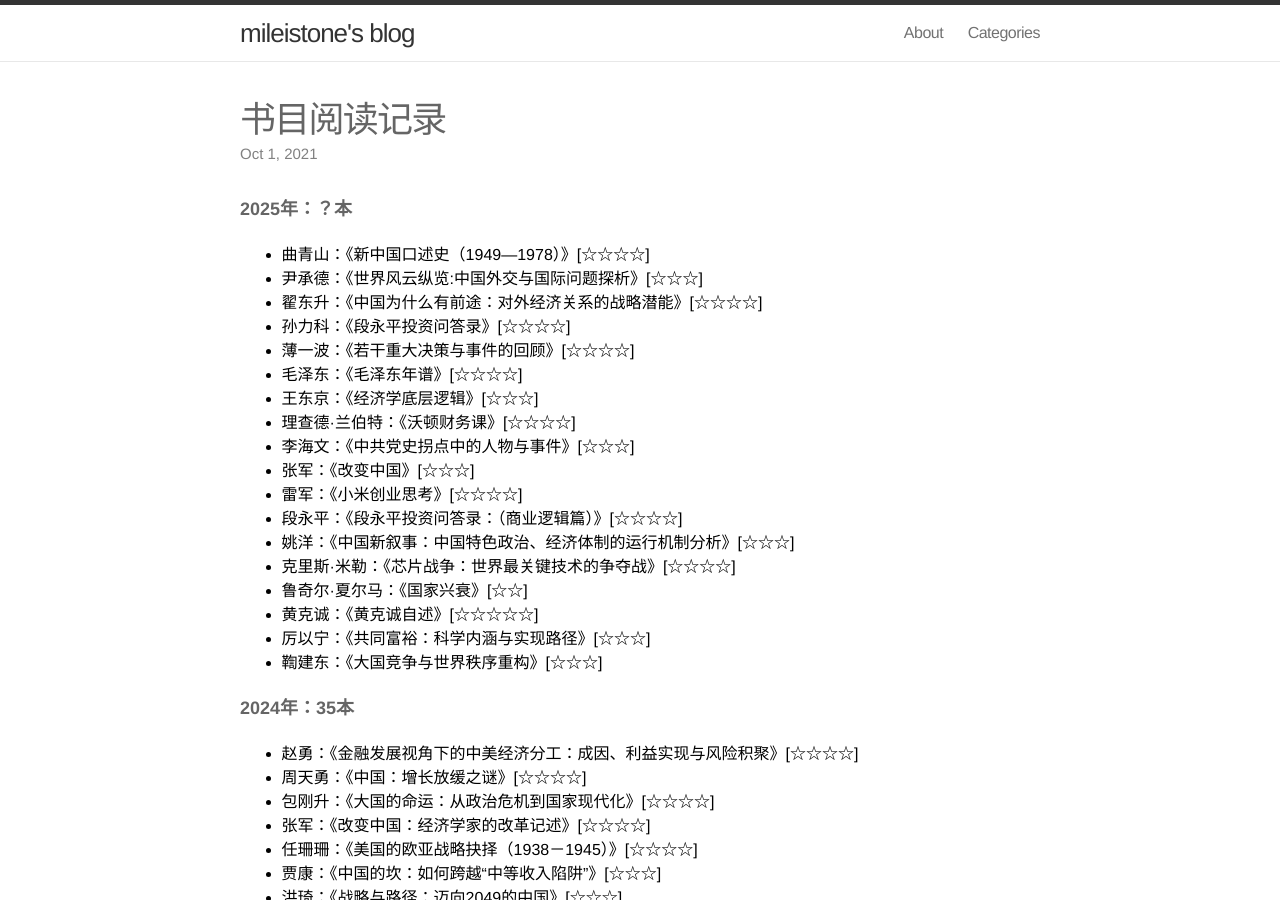
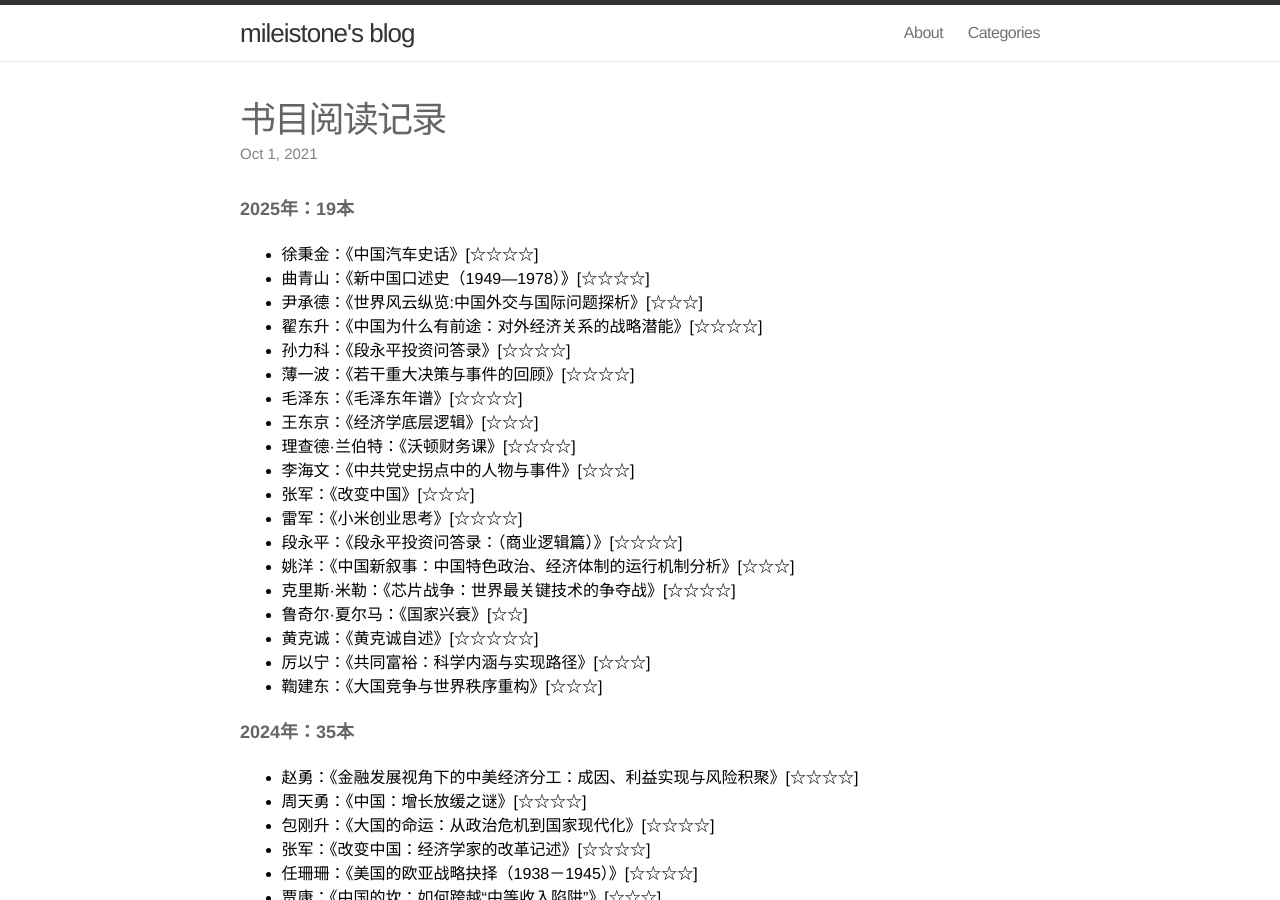
Before and after one commit to mileistone/mileistone.github.io, a Jekyll site: the page built from _posts/2021-10-01-books.md, in a window 1280 px wide and 900 px high. Built offline with Jekyll 4.4.1, drawn with Linux system fonts in a browser that asks for light colours.

Commit message:
Update 2021-10-01-books.md

```diff
--- a/_posts/2021-10-01-books.md
+++ b/_posts/2021-10-01-books.md
@@ -7,7 +7,8 @@ categories: Life
 date: 2021-10-01 22:00:00
 ---
 
-##### 2025年：？本
+##### 2025年：19本
+- 徐秉金：《中国汽车史话》[☆☆☆☆]
 - 曲青山：《新中国口述史（1949—1978）》[☆☆☆☆]
 - 尹承德：《世界风云纵览:中国外交与国际问题探析》[☆☆☆]
 - 翟东升：《中国为什么有前途：对外经济关系的战略潜能》[☆☆☆☆]
```
